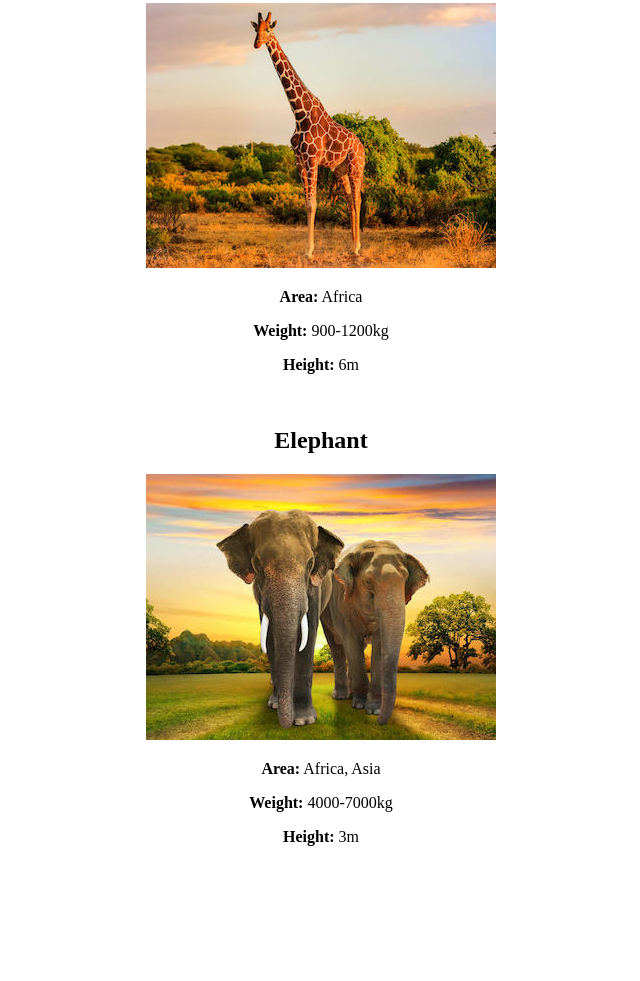
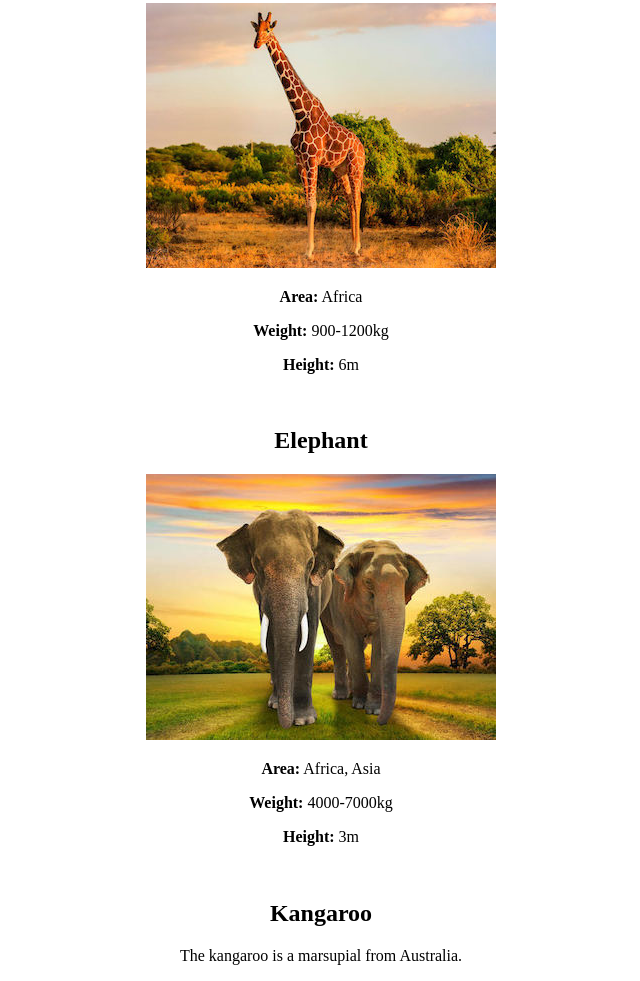
Before and after one commit to zetvine/wild_animals, a plain HTML site: page index.html in a window 1280 px wide. Shown: the part 323-1304 px from the top of the page, without its empty margins (319-959 px from the left). Before the commit the page ends 1211 px from the top, so only its background shows below. Drawn offline with Linux system fonts and the light colour scheme.

Commit message:
Добавлен раздел для кенгуру

```diff
--- a/index.html
+++ b/index.html
@@ -32,5 +32,10 @@
     <p><b>Height:</b> 3m</p>
     <br>
 
+    <section>
+      <h2>Kangaroo</h2>
+      <p>The kangaroo is a marsupial from Australia.</p>
+    </section>
+
   </body>
 </html>
```
